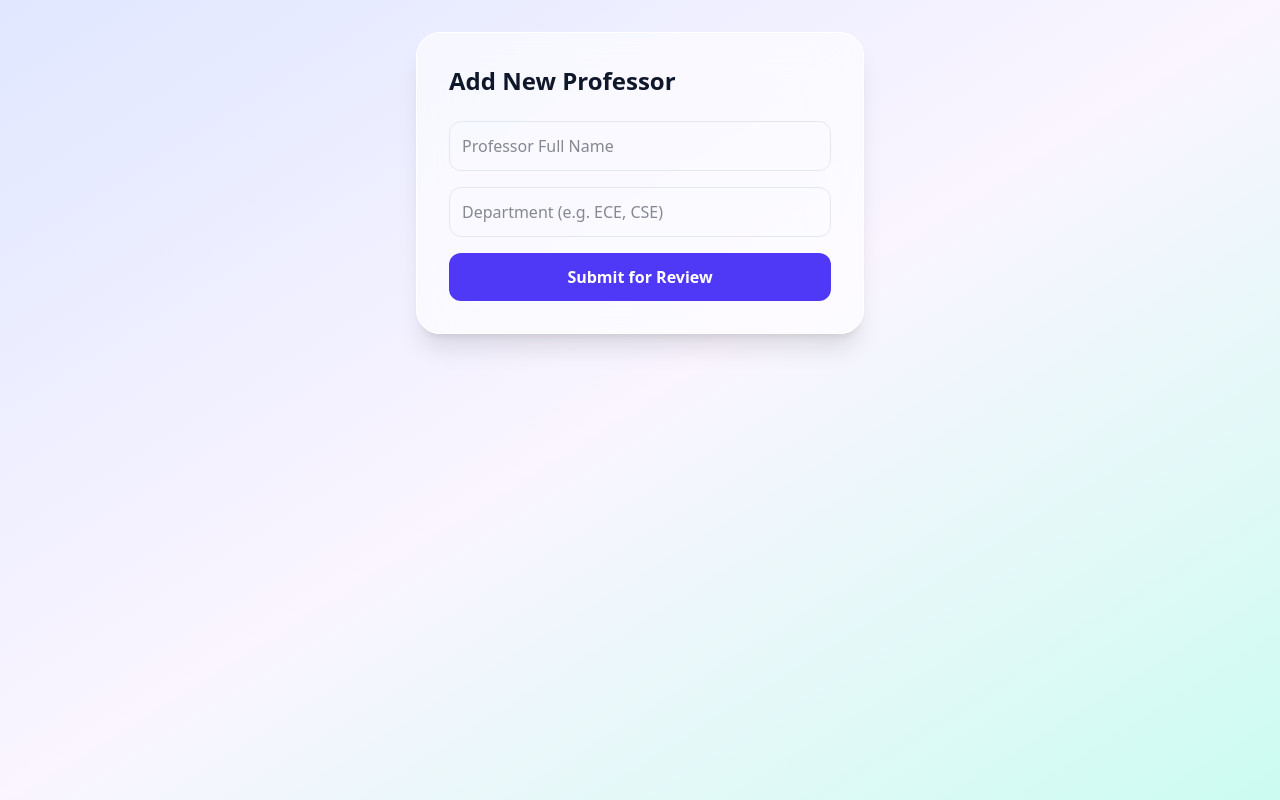
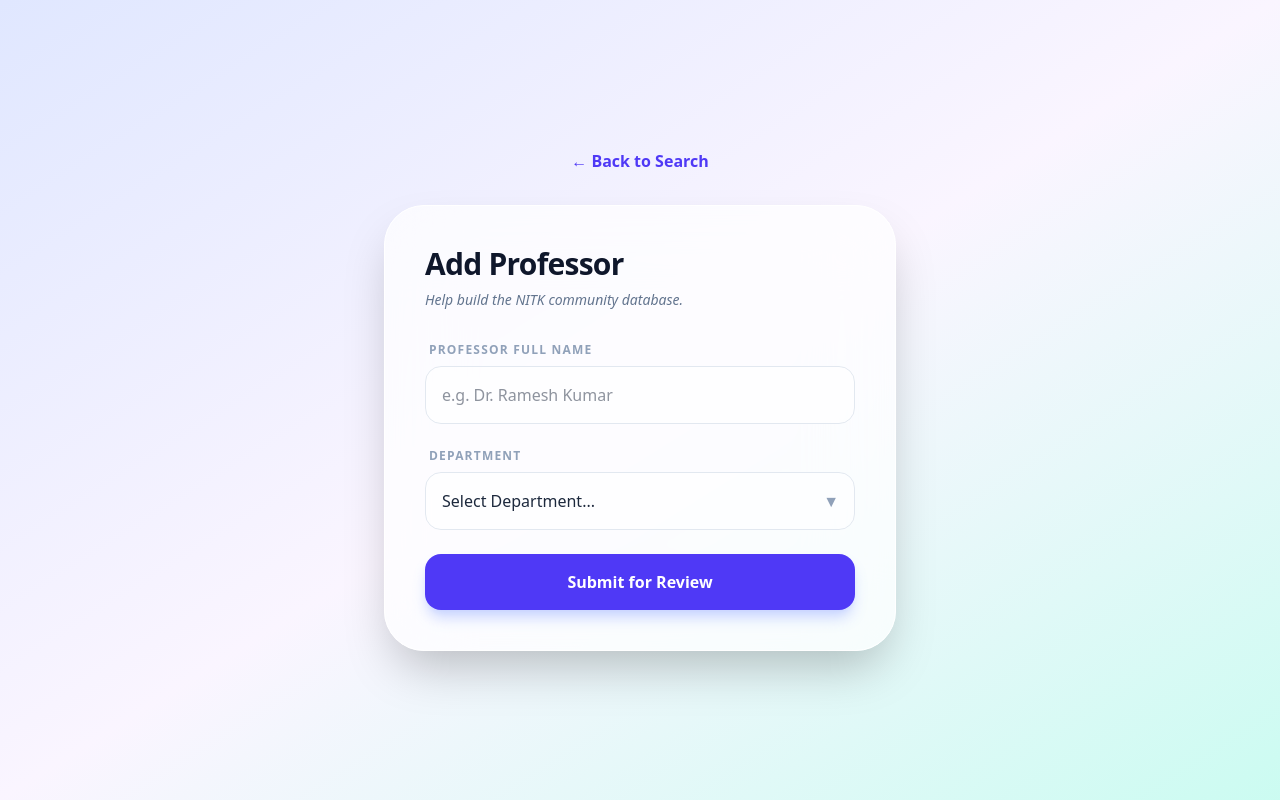
Before and after one commit to giganiga6767/nitk-ratemyprof, a Next.js app: page /add-professor in a window 1280 px wide. Built offline with nearby package versions, Linux system fonts and the light colour scheme.

Commit message:
Update page.tsx

```diff
--- a/app/add-professor/page.tsx
+++ b/app/add-professor/page.tsx
@@ -1,42 +1,100 @@
 "use client";
 import { useState } from "react";
 import { toast } from "react-hot-toast";
+import Link from "next/link";
+
+const DEPARTMENTS = [
+  { code: "AM", name: "Applied Mechanics & Hydraulics" },
+  { code: "CH", name: "Chemical Engineering" },
+  { code: "CY", name: "Chemistry" },
+  { code: "CV", name: "Civil Engineering" },
+  { code: "CS", name: "Computer Science & Engineering" },
+  { code: "EE", name: "Electrical & Electronics Engineering" },
+  { code: "EC", name: "Electronics & Communication Engineering" },
+  { code: "IT", name: "Information Technology" },
+  { code: "MA", name: "Mathematical & Computational Sciences" },
+  { code: "ME", name: "Mechanical Engineering" },
+  { code: "MME", name: "Metallurgical & Materials Engineering" },
+  { code: "MN", name: "Mining Engineering" },
+  { code: "PH", name: "Physics" },
+  { code: "SOM", name: "School of Management" }
+];
 
 export default function AddProfessorPage() {
   const [name, setName] = useState("");
   const [dept, setDept] = useState("");
+  const [loading, setLoading] = useState(false);
 
   const handleSubmit = async (e: React.FormEvent) => {
     e.preventDefault();
+    if (!dept) {
+      toast.error("Please select a department");
+      return;
+    }
+    setLoading(true);
+    try {
       const res = await fetch("/api/professors", {
         method: "POST",
-      body: JSON.stringify({ name, department: dept }),
+        headers: { "Content-Type": "application/json" },
+        body: JSON.stringify({ name: name.trim(), department: dept }),
       });
       if (res.ok) {
         toast.success("Professor added! Pending admin approval.");
-      setName(""); setDept("");
+        setName("");
+        setDept("");
       } else {
-      toast.error("Failed to add professor.");
+        throw new Error("Failed to add");
+      }
+    } catch (err) {
+      toast.error("Something went wrong. Try again.");
+    } finally {
+      setLoading(false);
     }
   };
 
   return (
-    <div className="min-h-screen bg-gradient-to-br from-indigo-100 via-purple-50 to-teal-100 p-8">
-      <div className="max-w-md mx-auto bg-white/60 backdrop-blur-xl p-8 rounded-3xl shadow-xl border border-white">
-        <h1 className="text-2xl font-black mb-6 text-slate-900">Add New Professor</h1>
-        <form onSubmit={handleSubmit} className="space-y-4">
+    <div className="min-h-screen bg-gradient-to-br from-indigo-100 via-purple-50 to-teal-100 p-6 flex flex-col items-center justify-center font-sans">
+      <Link href="/" className="mb-8 text-indigo-600 font-bold hover:underline flex items-center gap-2 transition-all hover:gap-3">
+        ← Back to Search
+      </Link>
+
+      <div className="w-full max-w-lg bg-white/70 backdrop-blur-2xl p-8 md:p-10 rounded-[2.5rem] shadow-2xl border border-white">
+        <h1 className="text-3xl font-black mb-2 text-slate-900 tracking-tight">Add Professor</h1>
+        <p className="text-slate-500 text-sm mb-8 font-medium italic">Help build the NITK community database.</p>
+
+        <form onSubmit={handleSubmit} className="space-y-6">
+          <div>
+            <label className="block text-xs font-black uppercase tracking-widest text-slate-400 mb-2 ml-1">Professor Full Name</label>
             <input
-            className="w-full p-3 rounded-xl border border-slate-200"
-            placeholder="Professor Full Name"
+              className="w-full p-4 rounded-2xl bg-white/50 border border-slate-200 focus:ring-2 focus:ring-indigo-400 outline-none transition-all font-medium text-slate-800"
+              placeholder="e.g. Dr. Ramesh Kumar"
               value={name} onChange={(e) => setName(e.target.value)} required
             />
-          <input
-            className="w-full p-3 rounded-xl border border-slate-200"
-            placeholder="Department (e.g. ECE, CSE)"
+          </div>
+
+          <div>
+            <label className="block text-xs font-black uppercase tracking-widest text-slate-400 mb-2 ml-1">Department</label>
+            <div className="relative">
+              <select
+                className="w-full p-4 rounded-2xl bg-white/50 border border-slate-200 focus:ring-2 focus:ring-indigo-400 outline-none transition-all font-medium text-slate-800 appearance-none cursor-pointer"
                 value={dept} onChange={(e) => setDept(e.target.value)} required
-          />
-          <button className="w-full bg-indigo-600 text-white font-bold py-3 rounded-xl hover:bg-indigo-700 transition-all">
-            Submit for Review
+              >
+                <option value="">Select Department...</option>
+                {DEPARTMENTS.map(d => (
+                  <option key={d.code} value={d.code}>{d.name} ({d.code})</option>
+                ))}
+              </select>
+              <div className="absolute right-4 top-1/2 -translate-y-1/2 pointer-events-none text-slate-400">
+                ▼
+              </div>
+            </div>
+          </div>
+
+          <button
+            disabled={loading}
+            className="w-full bg-indigo-600 text-white font-black py-4 rounded-2xl hover:bg-indigo-700 transition-all shadow-lg shadow-indigo-200 active:scale-[0.98] disabled:opacity-50"
+          >
+            {loading ? "Submitting..." : "Submit for Review"}
           </button>
         </form>
       </div>
```
Lines whose indentation alone changed are shown as unchanged.
